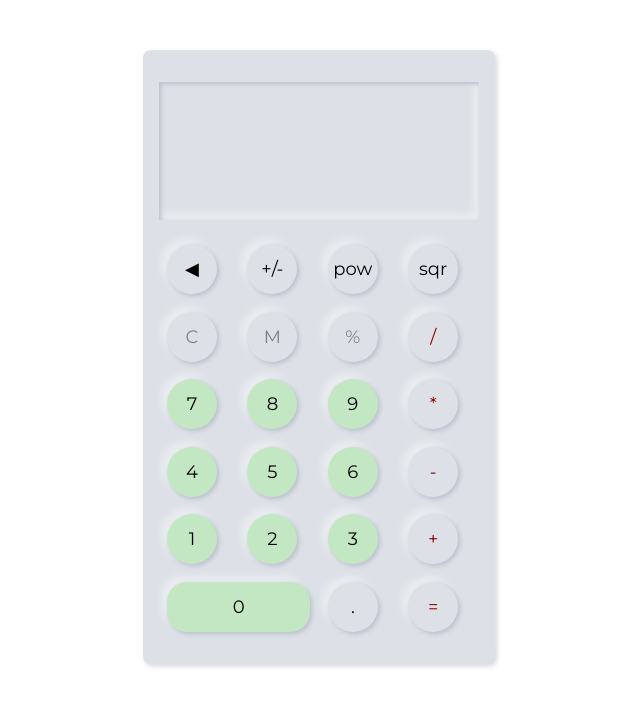
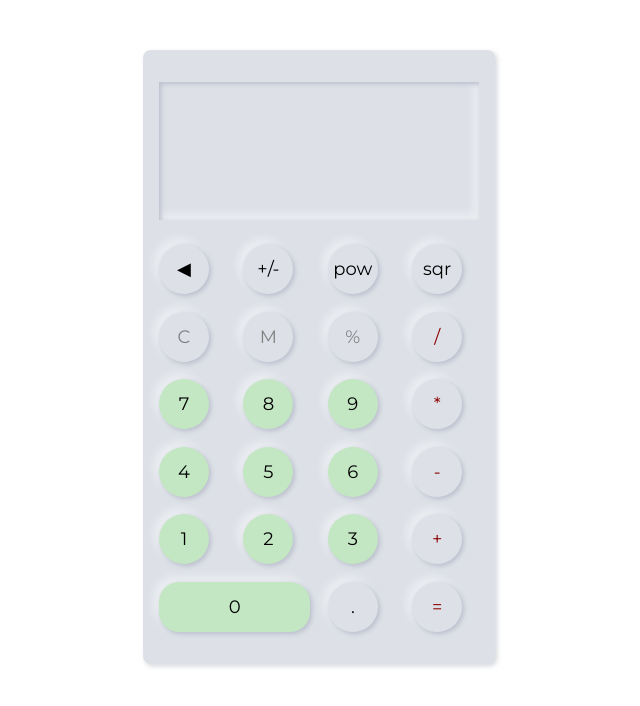
Before and after one commit to yakyakko/MFP_Calculator, a plain HTML site: page index.html in a window 1280 px wide. Shown: the whole page, without its empty margins (321-961 px from the left). Drawn offline with nearby package versions, Linux system fonts and the light colour scheme.

Commit message:
Update style.css

```diff
--- a/style.css
+++ b/style.css
@@ -46,7 +46,7 @@ body {
 
   .container .buttons {
     margin-top: 1.5em;
-    margin-inline: .5em;
+    /*margin-inline: .5em;*/
     display: grid;
     grid-template-columns: repeat(4, 1fr);
     grid-gap: 1.1em;
```
